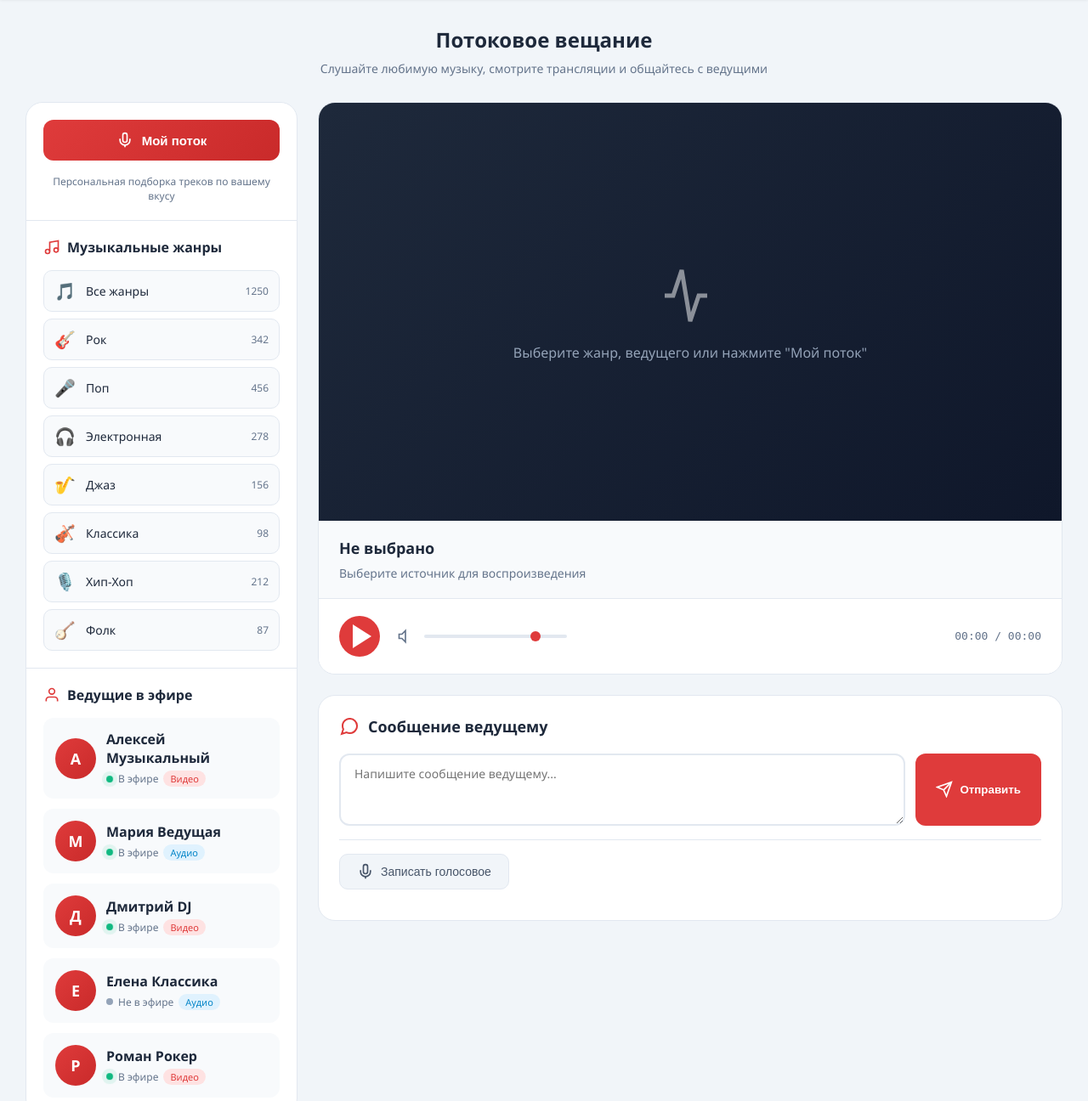
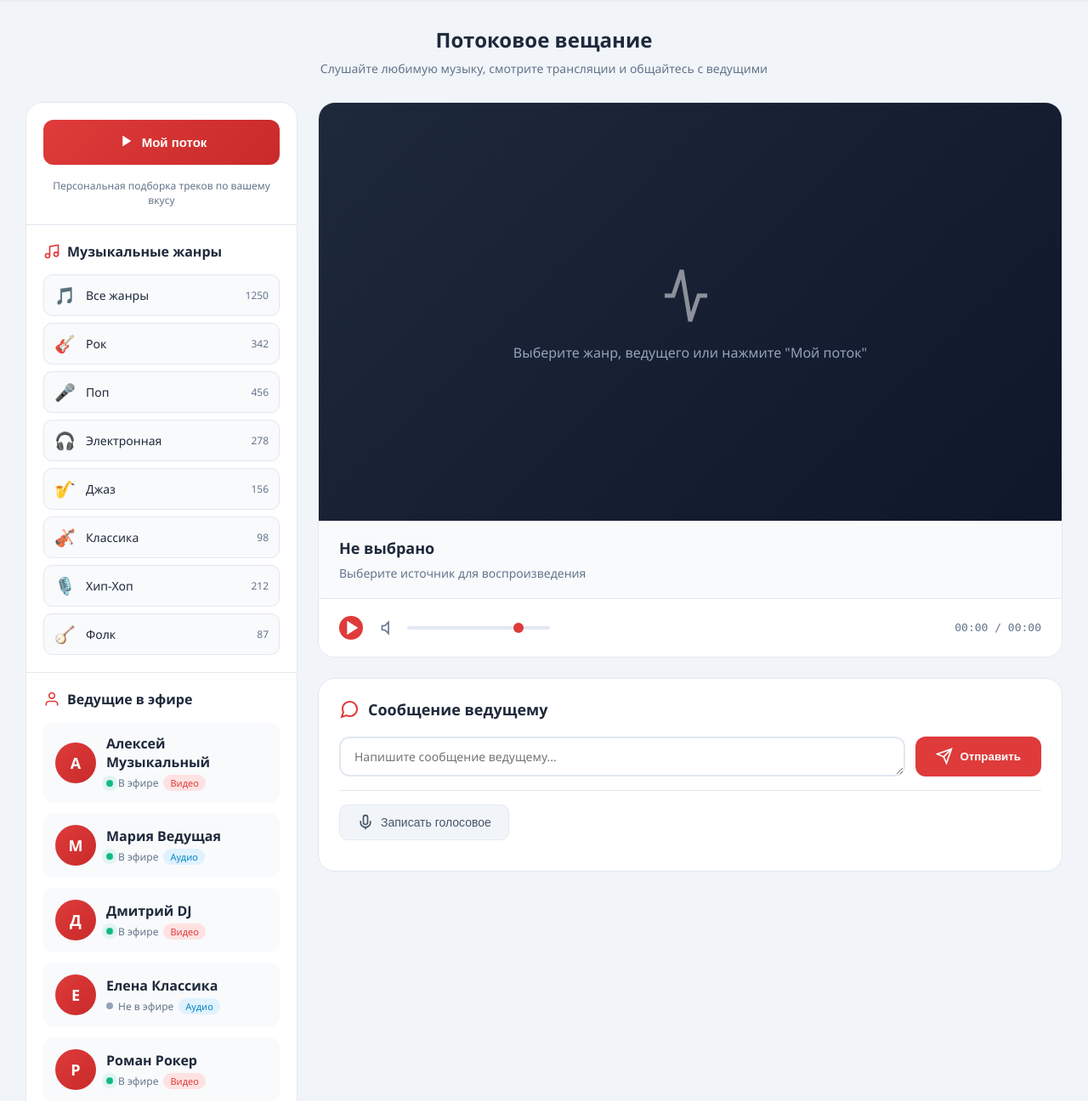
Before and after one commit to LightHackAI/ttk_streaming, a Django app: page /myttk_streaming/player/ in a window 1280 px wide. Shown: the part 56-1352 px from the top of the page at 85% size. Run offline with Django 5.2, Linux system fonts and the light colour scheme.

Commit message:
Обновление дизайна в плеере

```diff
--- a/app/player/templates/player/player_page.html
+++ b/app/player/templates/player/player_page.html
@@ -243,7 +243,6 @@
     }
 
     .my-stream-btn:hover {
-        transform: translateY(-2px);
         box-shadow: 0 5px 15px rgba(223, 59, 59, 0.3);
     }
 
@@ -378,8 +377,8 @@
     }
 
     .control-btn {
-        width: 48px;
-        height: 48px;
+        width: 28px;
+        height: 28px;
         border-radius: 50%;
         border: none;
         background: #df3b3b;
@@ -670,10 +669,8 @@
             <!-- Кнопка "Мой поток" -->
             <div class="sidebar-section">
                 <button class="my-stream-btn" id="myStreamBtn">
-                    <svg width="20" height="20" viewBox="0 0 24 24" fill="none" stroke="currentColor" stroke-width="2">
-                        <path d="M12 2a3 3 0 0 0-3 3v7a3 3 0 0 0 6 0V5a3 3 0 0 0-3-3z"/>
-                        <path d="M19 10v2a7 7 0 0 1-14 0v-2"/>
-                        <line x1="12" y1="19" x2="12" y2="22"/>
+                    <svg width="20" height="20" viewBox="0 0 22 22" fill="currentColor" style="margin-bottom: 5px;">
+                        <path d="M8 5v14l11-7z"/>
                     </svg>
                     Мой поток
                 </button>
@@ -864,7 +861,7 @@
                     <textarea
                         id="messageText"
                         class="message-input"
-                        rows="3"
+                        rows="1"
                         placeholder="Напишите сообщение ведущему..."
                         maxlength="500"
                     ></textarea>
@@ -1379,10 +1376,5 @@
         videoPlayer.addEventListener('timeupdate', updateTime);
         videoPlayer.addEventListener('loadedmetadata', updateTime);
     }
-
-    // Приветственное сообщение
-    setTimeout(() => {
-        showNotification('Добро пожаловать! Выберите жанр, ведущего или включите "Мой поток"', 'info', 'Добро пожаловать');
-    }, 500);
 </script>
 {% endblock %}
```
Also changed, not shown: app/db.sqlite3.
